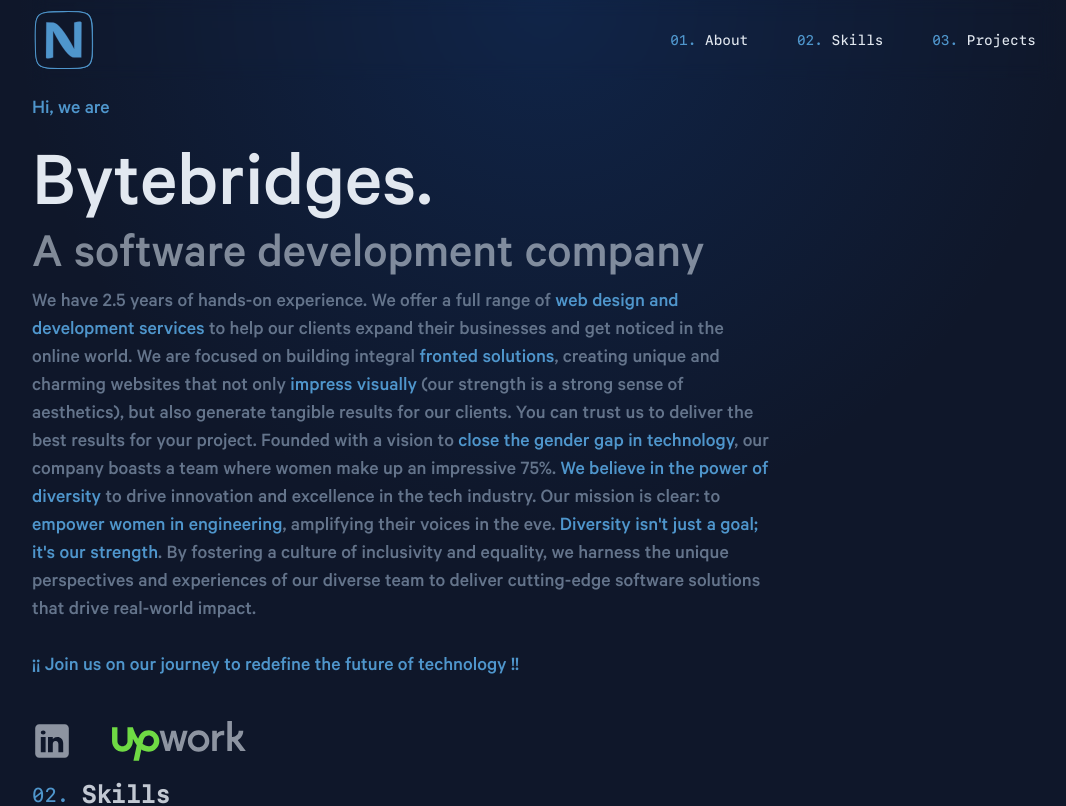
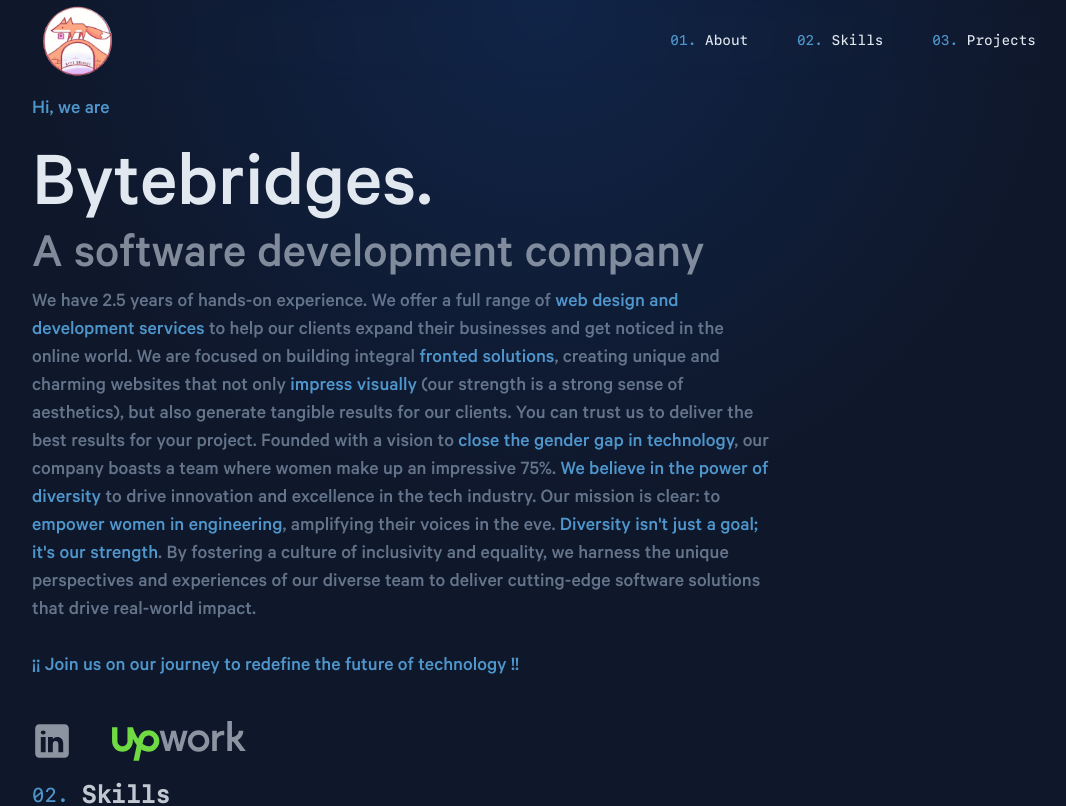
Before and after one commit to PuentesDeByte/00_portfolio_byteBridges, a React (Vite) app: page / in a window 1280 px wide. Shown: the top 806 px of the page, without its empty margins (96-1162 px from the left). Built offline with nearby package versions, Linux system fonts and the light colour scheme.

Commit message:
Main logo fixed

```diff
--- a/src/components/Header.jsx
+++ b/src/components/Header.jsx
@@ -50,9 +50,9 @@ const Header = () => {
   return (
     <header className='gl-font-sans w-[inherit] h-16 sm:h-20 z-20 top-0 sticky backdrop-blur'>
       <nav className="header-container flex justify-between items-center w-full h-full">
-        <div className="header-logo h-12 sm:h-16 w-auto relative">
-          <IconLogoN />
-          <img src={logoBG} className='h-12 sm:h-16 w-auto absolute top-0 -z-10' alt="logo" />
+        <div className="header-logo h-12 sm:h-16 w-auto relative ">
+          <img src="logoMinified.png" alt="logo" className="nav-logo" />
+          <img src={logoBG} className='h-12 sm:h-16 w-auto absolute top-0 -z-10 absolute left-[18%]' alt="logo" />
         </div>
 
         <div className="header-info z-20">
--- a/src/styles/utils.scss
+++ b/src/styles/utils.scss
@@ -113,10 +113,15 @@ a:hover {
     width: 60px;
   }
 }
-.nav-logoN{
+.nav-logo{
   transition-duration: 500ms;
+  width: 140%;
+  height: 140%;
+
+  position: relative;
+  top: -20%;
 }
-.nav-logoN:hover {
+.nav-logo:hover {
   transform: translate(-5px, -5px);
 }
 
```
Also changed, not shown: public/logoMinified.png (added), src/assets/logo-bg.svg.
